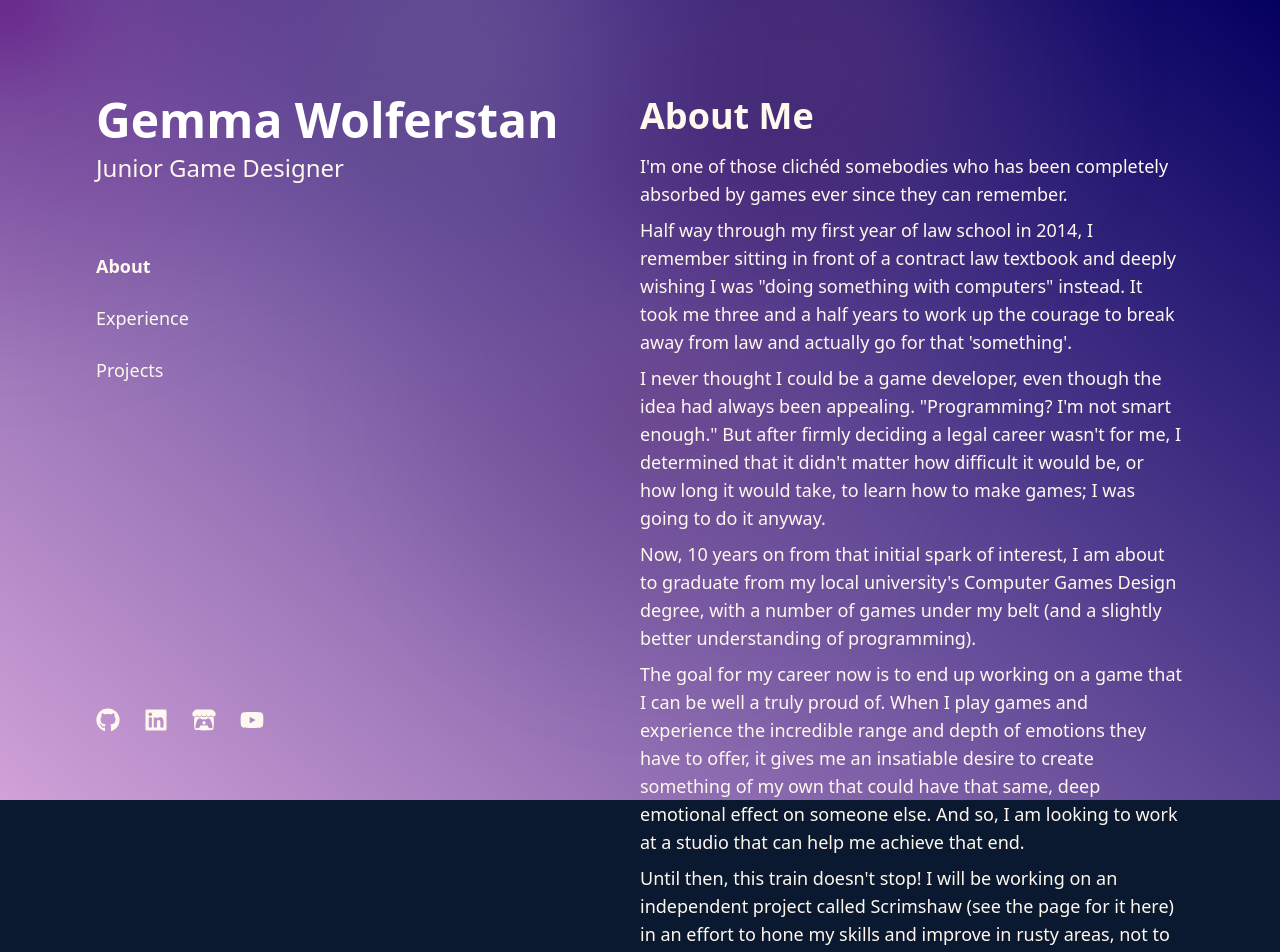
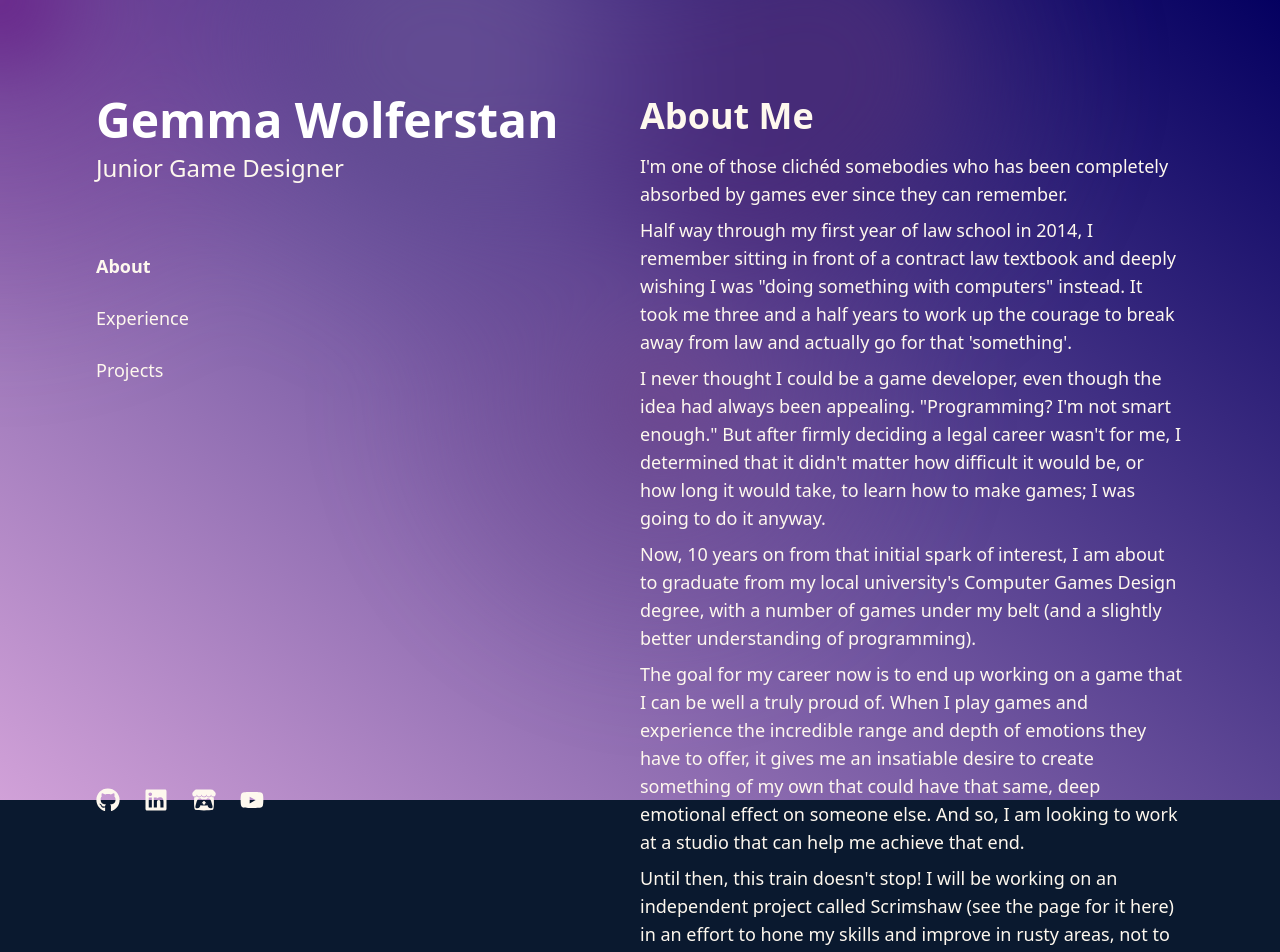
Before and after one commit to gkarountzos/gemma-wolferstan, a Next.js app: page / in a window 1280 px wide. Shown: the top 952 px of the page. Built offline with nearby package versions, Linux system fonts and the light colour scheme.

Commit message:
improved design

```diff
--- a/app/globals.css
+++ b/app/globals.css
@@ -14,6 +14,9 @@
     --background-start-rgb: 0, 0, 0;
     --background-end-rgb: 0, 0, 0;
   }
+}
+html {
+  scroll-behavior: smooth;
 }
 
 body {
--- a/components/Content.tsx
+++ b/components/Content.tsx
@@ -5,7 +5,7 @@ import Projects from "./Projects";
 
 export default function Content() {
   return (
-    <div className="space-y-32">
+    <div className="space-y-24">
       <About />
       <Experience />
       <Projects />
--- a/components/Footer.tsx
+++ b/components/Footer.tsx
@@ -2,10 +2,11 @@ import Link from "next/link";
 
 const Footer = () => {
   return (
-    <footer className=" p-4">
+    <footer className=" px-4 py-1">
       <p className="text-gray-700 dark:text-gray-300">
-        Built by <Link href="https://github.com/gkarountzos">gkarountzos</Link>
-        in <Link href="https://code.visualstudio.com/">Visual Studio Code</Link>
+        Built by <Link href="https://github.com/gkarountzos">gkarountzos </Link>
+        in
+        <Link href="https://code.visualstudio.com/"> Visual Studio Code </Link>
         using <Link href="https://nextjs.org/">Next.js</Link> and
         <Link href="https://tailwindcss.com/"> Tailwind CSS</Link>. Designed by
         Gemma in <Link href="https://www.figma.com/">Figma</Link>. Deployed by
--- a/components/Sidebar.tsx
+++ b/components/Sidebar.tsx
@@ -91,7 +91,7 @@ export default function Sidebar() {
           ))}
         </nav>
       </div>
-      <div className="flex space-x-6 my-60 py-20">
+      <div className="flex space-x-6 mt-80 py-20">
         {socialLinks.map(({ href, icon: Icon }) => (
           <a key={href} href={href} target="_blank" rel="noopener noreferrer">
             <Icon
```
